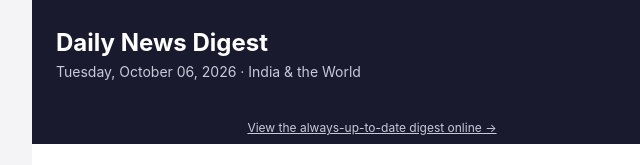
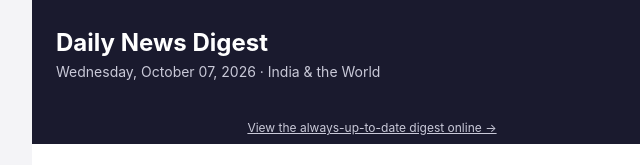
Before and after one commit to pdaripally80/daily-news-page, a plain HTML site: page index.html in a window 1280 px wide. Shown: the top 165 px of the page, 268-908 px from the left. Drawn offline with Linux system fonts and the light colour scheme.

Commit message:
Update daily news digest (2026-10-07)

```diff
--- a/index.html
+++ b/index.html
@@ -3,14 +3,14 @@
 <head>
 <meta charset="utf-8">
 <meta name="viewport" content="width=device-width, initial-scale=1">
-<title>Daily News Digest — Tuesday, October 06, 2026</title>
+<title>Daily News Digest — Wednesday, October 07, 2026</title>
 </head>
 <body style="margin:0;padding:0;background:#f4f4f7;
     font-family:-apple-system,BlinkMacSystemFont,'Segoe UI',Roboto,Helvetica,Arial,sans-serif;">
   <div style="max-width:680px;margin:0 auto;background:#ffffff;">
     <div style="background:#1a1a2e;padding:28px 24px;">
       <h1 style="margin:0;color:#ffffff;font-size:24px;">Daily News Digest</h1>
-      <p style="margin:6px 0 0 0;color:#c9c9d8;font-size:14px;">Tuesday, October 06, 2026 &middot; India &amp; the World</p>
+      <p style="margin:6px 0 0 0;color:#c9c9d8;font-size:14px;">Wednesday, October 07, 2026 &middot; India &amp; the World</p>
     </div>
 
         <div style="background:#1a1a2e;padding:8px 24px;text-align:center;">
```
